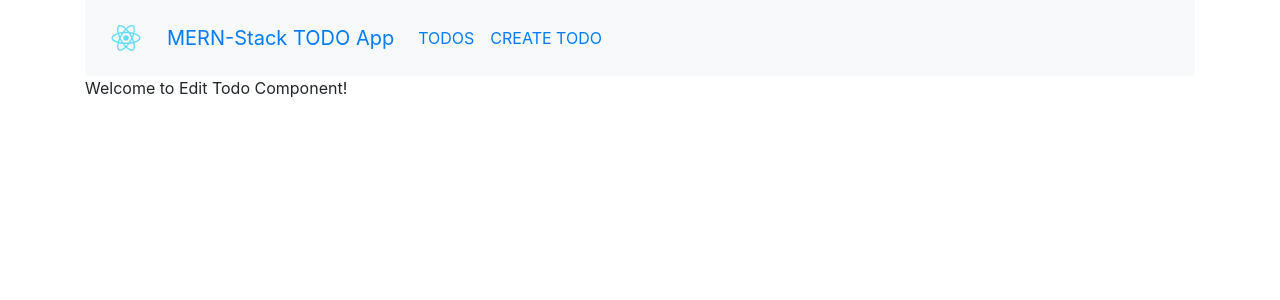
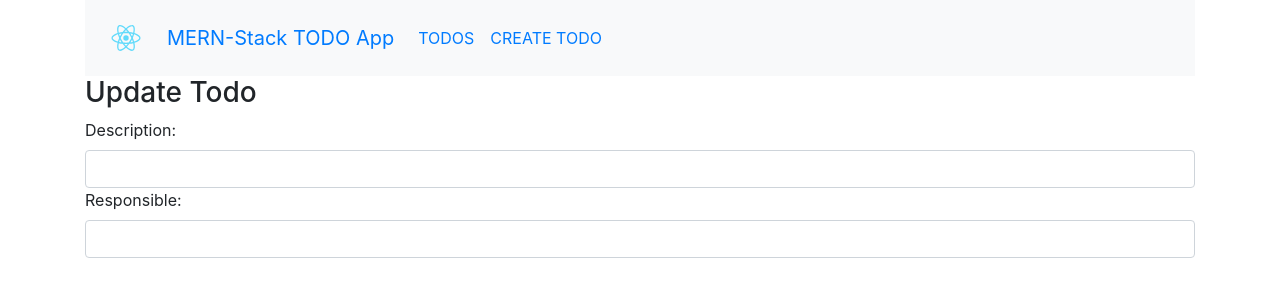
Before and after one commit to Joes-BitGit/mern-todo-app, a React (Create React App) app: page /edit/1 in a window 1280 px wide. Shown: the top 300 px of the page. Built offline with nearby package versions, Linux system fonts and the light colour scheme; no server answers.

Commit message:
Currently working on edit todos

```diff
--- a/src/components/edit-todo.component.js
+++ b/src/components/edit-todo.component.js
@@ -1,12 +1,54 @@
-import React from 'react';
+import React, {Component} from 'react';
+import axios from 'axios';
 
-function EditTodo() {
-  return (
-    <div>
-      <p>Welcome to Edit Todo Component!</p>
-    </div>
-  );
+export default class EditTodo extends Component {
 
+  constructor(props){
+    super(props);
+    this.state = {
+      todo_description: '',
+      todo_responsible: '',
+      todo_priority: '',
+      todo_completed: false
+    }
+  }
+
+componentDidMount() {
+  axios.get('http://localhost:4000/todos/'+this.props.match.params.id)
+    .then(response => {
+      this.setState({
+        todo_description: response.data.todo_description,
+        todo_responsible: response.data.todo_responsible,
+        todo_priority: response.data.todo_priority,
+        todo_completed: response.data.todo_completed
+      })
+    })
+    .catch(function(error) {
+      console.log(error)
+    })
 }
 
-export default EditTodo;
+  render(){
+    return (
+      <div>
+        <h3>Update Todo</h3>
+        <form onSubmit={this.onSubmit}>
+          <div className="form-group">
+            <label>Description: </label>
+            <input type="text"
+                   className="form-control"
+                   value={this.state.todo_description}
+                   onChange={this.onChangeTodoDescription}
+            />
+            <label>Responsible: </label>
+            <input type="text"
+                   className="form-control"
+                   value={this.state.todo_responsible}
+                   onChange={this.onChangeTodoResponsible}
+            />
+          </div>
+        </form>
+      </div>
+    )
+  }
+}
```
